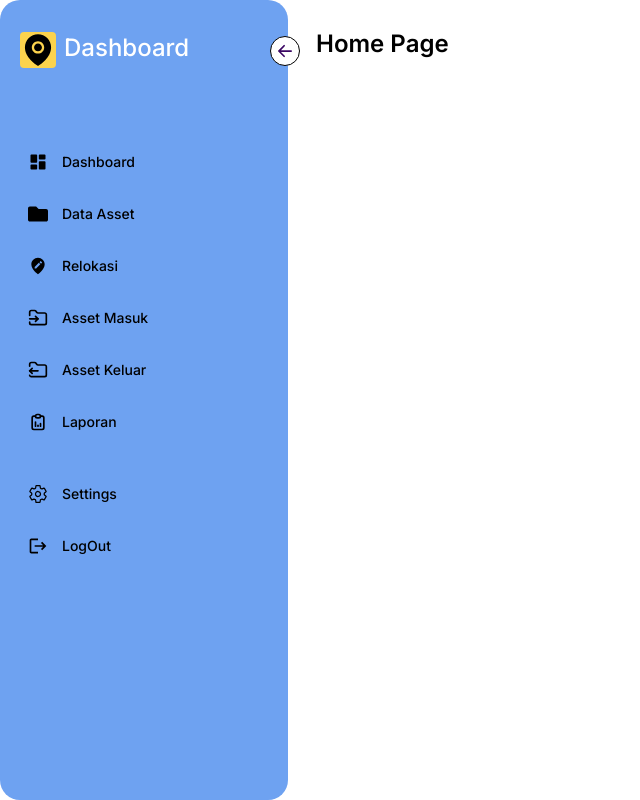
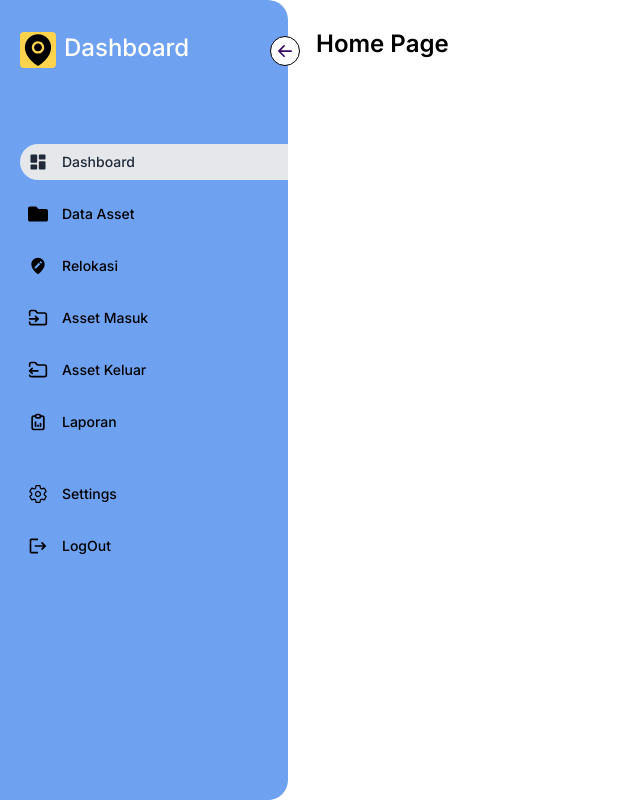
Before and after one commit to INTERNSHIP-Tiga-Serangkai-Smart-Office/frontend-web, a React (Create React App) app: page /dashboard in a window 1280 px wide. Shown: the whole page, without its empty margins (0-640 px from the left). Built offline with nearby package versions, Linux system fonts and the light colour scheme.

Commit message:
update sidebar

```diff
--- a/src/pages/Dashboard.jsx
+++ b/src/pages/Dashboard.jsx
@@ -27,9 +27,16 @@ const Dashboard = () => {
   ]
 
   const [open, setOpen] = useState(true);
+
+  const [activeIndex, setActiveIndex] = useState(0);
+
+  const handleItemClick = (index) => {
+    setActiveIndex(index);
+  };
+
   return (
     <div className='flex'>
-      <div className={`bg-clr-bg-sd h-screen p-5 pt-8 ${open? "w-72":"w-20"} duration-300 relative`} style={{ borderRadius: open ? "20px 20px 20px 20px" : "20px" }}>
+      <div className={`bg-clr-bg-sd h-screen p-5 pt-8 ${open? "w-72":"w-20"} duration-300 relative`} style={{ borderRadius:  "0px 20px 20px 0px"  }}>
         <BsArrowLeftShort className={`bg-white text-purple-950 text-3xl rounded-full absolute -right-3 top-9 border border-black
         cursor-pointer ${!open && "rotate-180"}`} onClick={()=>setOpen(!open)}/>
         <div className='inline-flex'>
@@ -42,7 +49,10 @@ const Dashboard = () => {
           {
             menus?.map((menu,i)=>(
                 <Link to={menu?.link} key={i}
-                className={`${menu?.margin && 'mt-5'} flex items-center text-sm gap-3.5 font-medium p-2 hover:bg-light-white rounded-md`}>
+                className={`${menu?.margin && 'mt-5'} flex items-center text-sm gap-3.5 font-medium p-2 rounded-md transition-colors duration-300 hover:bg-gray-200 hover:text-gray-800 ${activeIndex === i ? 'bg-gray-200 text-gray-800' : ''}`}
+                onClick={() => handleItemClick(i)}
+                style={{ paddingRight: '30px', marginRight: '-20px', width: 'calc(100% + 20px)', borderRadius: '20px 0px 0px 20px' }}
+                >
                   <div>{React.createElement(menu?.icon,{size:"20"})}</div>
                   <h2 style={{transitionDelay:`${i+3}00ms`}} className={`whitespace-pre duration-500 ${!open && 'opacity-0 translate-x-28 overflow-hidden'}`}>
                     {menu?.name}
```
